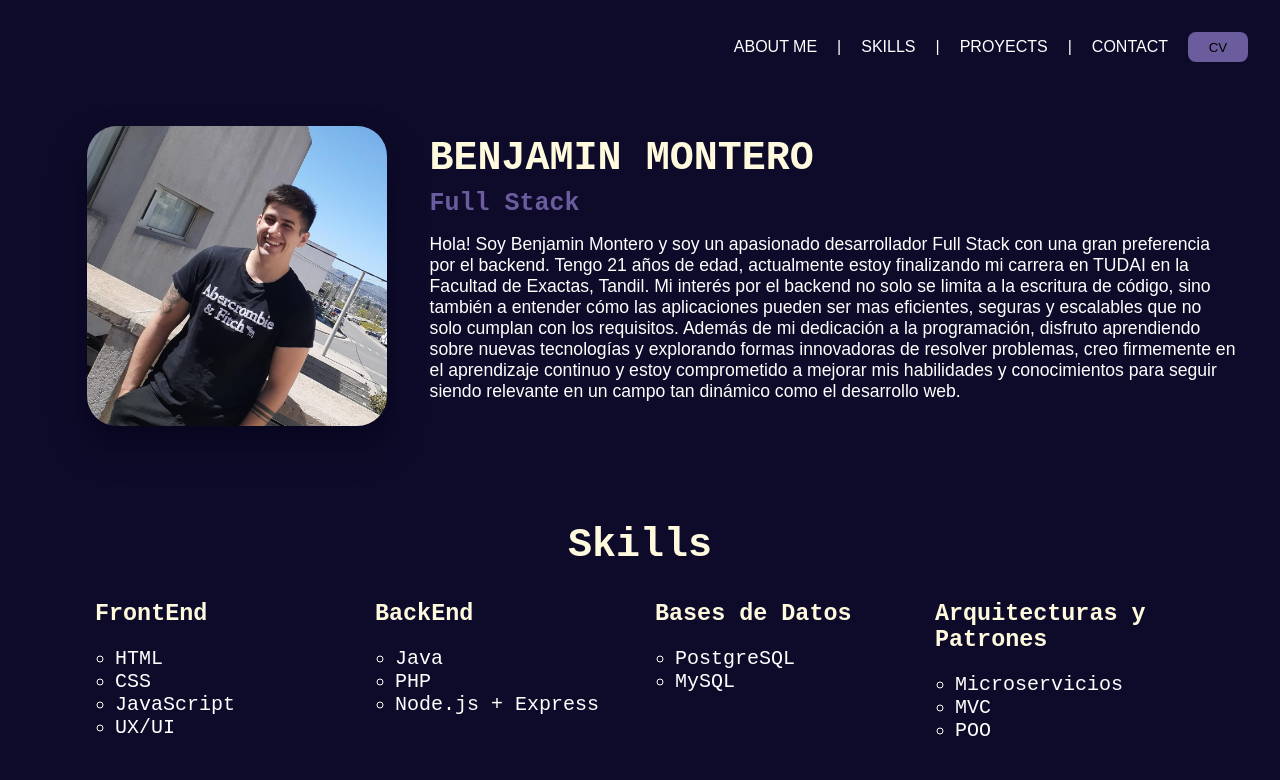
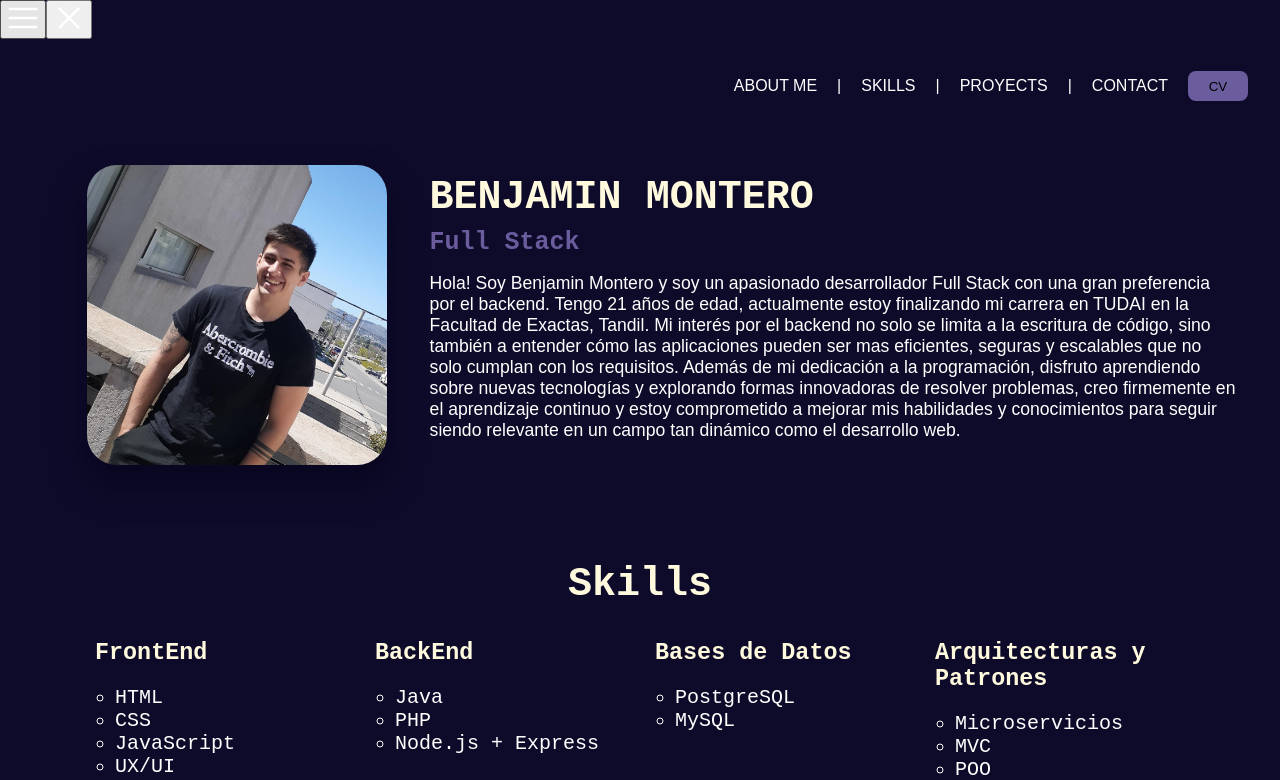
Before and after one commit to BenjaMontero02/portafolio, a Next.js app: page / in a window 1280 px wide. Shown: the top 780 px of the page. Built offline with nearby package versions, Linux system fonts and the light colour scheme.

Commit message:
menuheader

```diff
--- a/src/app/globals.css
+++ b/src/app/globals.css
@@ -11,6 +11,7 @@ body {
   padding: 0;
   margin: 0;
   font-family: sans-serif;
+  position: relative;
 }
 
 .header {
@@ -18,6 +19,10 @@ body {
   align-items: center;
   justify-content: flex-end;
   width: 100%;
+
+  .btn-burger{
+    display: none;
+  }
 
   .navBar {
     display: flex;
@@ -426,6 +431,70 @@ footer{
       }
     }
 
+    .btn-burger{
+      display: block;
+      position: relative;
+      left: 32px;
+      top: 20px;
+      z-index: 10;
+      border: none;
+      background-color: transparent;
+    }
+
+    .btn-burger-close{
+      display: none;
+      position: relative;
+      left: 32px;
+      top: 20px;
+      z-index: 10;
+      border: none;
+      background-color: transparent;
+    }
+
+    .header{
+      top: -32px;
+      position: absolute;
+      width: 40%;
+      height: 100%;
+      background-color: var(--primary);
+      z-index: 5;
+      display: none;
+
+
+
+      .navBar{
+        display: flex;
+        flex-direction: column;
+        z-index: 5;
+        position: absolute;
+        top: 96px;
+        left: -32px;
+        gap: 40px;
+
+        .barra{
+          display: none
+        }
+
+        > button{
+          width: fit-content;
+          padding-left: 32px;
+          padding-right: 32px;
+          text-align: center;
+          color: #FFFFFF;
+        }
+      }
+
+    }
+
+    .overlay{
+      position: absolute;
+      top: -32px;
+      width: 100vw;
+      height: 100%;
+      background-color: #000000c3;
+      display: none;
+    }
+
     .skills{
 
       .skills-content{
--- a/src/app/page.jsx
+++ b/src/app/page.jsx
@@ -54,7 +54,7 @@ export default function Page() {
           <div className='my-img' id='my-img'></div>
         <div>
           <div className='my'>
-            <h1>BENJAMIN MONTERO</h1>
+            <h1 id='about-me'>BENJAMIN MONTERO</h1>
             <h3 className='h3'>Full Stack</h3>
           </div>
           <div className='aboutMe'>
--- a/src/components/header.jsx
+++ b/src/components/header.jsx
@@ -1,20 +1,51 @@
+'use client'
+
 import React from 'react'
+import Image from 'next/image'
+import menu from '../../public/svg/menu.svg'
+import close from '../../public/svg/close.svg'
 
 export default function Header() {
+
+  const btnOpen = () => {
+    let header = document.getElementById('header');
+    let btnOpenId = document.getElementById('btnOpen');
+    let btnCloseId = document.getElementById('btnClose');
+    let overlay = document.getElementById('overlay');
+    btnOpenId.style.display = 'none';
+    overlay.style.display = "block";
+    header.style.display = 'block';
+    btnCloseId.style.display = 'block';
+  }
+
+  const btnClose = () => {
+    let header = document.getElementById('header');
+    let btnOpenId = document.getElementById('btnOpen');
+    let btnCloseId = document.getElementById('btnClose');
+    let overlay = document.getElementById('overlay');
+    header.style.display = 'none';
+    overlay.style.display = "none";
+    btnCloseId.style.display = 'none';
+    btnOpenId.style.display = 'block';
+  }
+
   return (
-    <header className="header">
-        <nav>
-          <ul className='navBar'>
-            <a><li className="hover" >ABOUT ME</li></a>
-            <li>|</li>
-            <a href='#skills'><li className="hover">SKILLS</li></a>
-            <li>|</li>
-            <a href='#proyects'><li className="hover">PROYECTS</li></a>
-            <li>|</li>
-            <a href='#contact'><li className="hover">CONTACT</li></a>
-            <button>CV</button>
-          </ul>
-        </nav>
-    </header>
+    <>
+    <button className='btn-burger' onClick={btnOpen} id='btnOpen'><Image src={menu}/></button>
+    <button className='btn-burger-close' onClick={btnClose} id='btnClose'><Image src={close}/></button>
+    <header className="header" id='header'>
+      <nav>
+        <ul className='navBar' id='navBar'>
+          <a href="#about-me"><li className="hover" onClick={btnClose}>ABOUT ME</li></a>
+          <li className='barra'>|</li>
+          <a href='#skills'><li className="hover" onClick={btnClose}>SKILLS</li></a>
+          <li className='barra'>|</li>
+          <a href='#proyects'><li className="hover" onClick={btnClose}>PROYECTS</li></a>
+          <li className='barra'>|</li>
+          <a href='#contact'><li className="hover" onClick={btnClose}>CONTACT</li></a>
+          <button>CV</button>
+        </ul>
+      </nav>
+    </header><div className='overlay' id='overlay'></div></>
   )
 }
```
Also changed, not shown: public/svg/close.svg (added), public/svg/menu.svg (added).
